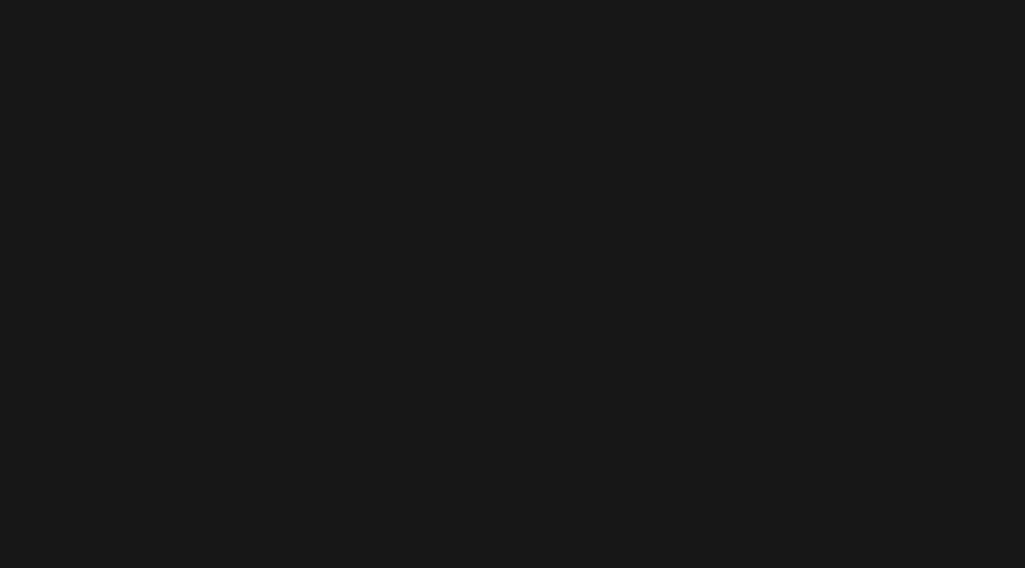
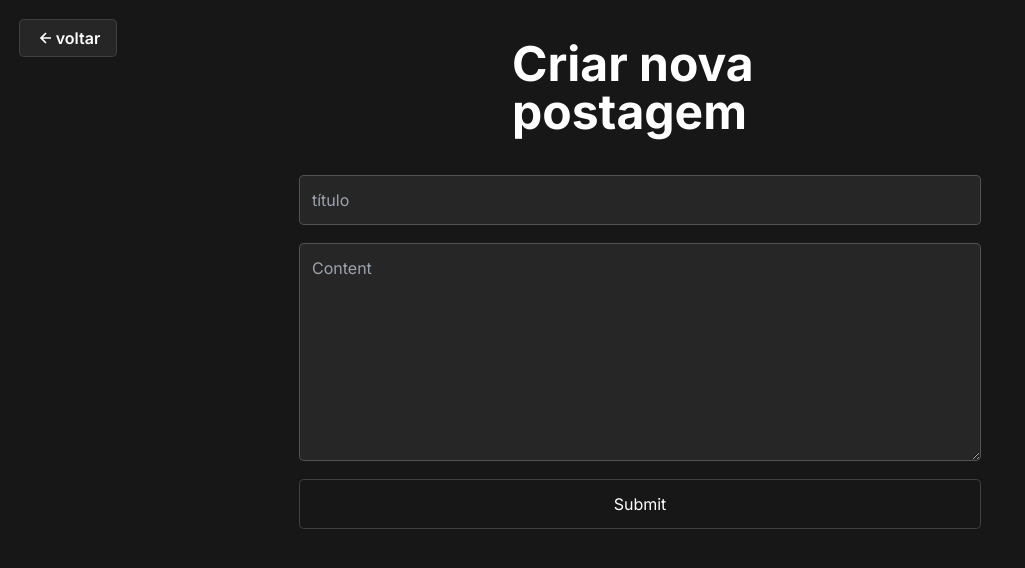
Before and after one commit to Gabrielll04/PrismaNextPostgres, a Next.js app: page /posts/create in a window 1280 px wide. Before the commit this address had no page. Shown: the top 568 px of the page, without its empty margins (0-1025 px from the left). Built offline with nearby package versions, Linux system fonts and the light colour scheme.

Commit message:
Listing posts

```diff
--- a/src/app/api/posts/route.ts
+++ b/src/app/api/posts/route.ts
@@ -9,11 +9,10 @@ export async function POST(req: Request) {
   const session = getCurrentUser()
 
   if (!session) {
-    return NextResponse.json('erro falta session')
+    return NextResponse.json('Não autorizado, error: 403',)
   }
 
   const body = await req.json()
-
   const newpost = await prisma.post.create({
     data: {
       title: body.title,
--- a/src/app/home/page.tsx
+++ b/src/app/home/page.tsx
@@ -1,11 +1,10 @@
+import PostCard from '@/components/PostCard'
 import prisma from '@/lib/prisma'
-
 import { getCurrentUser } from '@/lib/session'
 import Link from 'next/link'
 import { redirect } from 'next/navigation'
 
 export default async function HomePage() {
-
     const user = await getCurrentUser()
     console.log(user?.image)
     if (!user) {
@@ -27,7 +26,9 @@ export default async function HomePage() {
                     </div>
                 </div>
                 <section className='flex flex-col w-full max-h-none'>
-                    {JSON.stringify(posts)}
+                    {posts.map((post) => (
+                        <PostCard key={post.id} PostContent={post}/>
+                    ))}
                 </section>
             </article>
         </main>
--- a/src/app/posts/create/page.tsx
+++ b/src/app/posts/create/page.tsx
@@ -1,74 +1,14 @@
 'use client'
-import { useForm } from 'react-hook-form'
-import { zodResolver } from '@hookform/resolvers/zod'
-import { z } from 'zod'
-import { BiLeftArrowAlt } from 'react-icons/bi'
-import { redirect } from 'next/navigation'
-
-const CreatePostSchema = z.object({
-  title: z.string(),
-  content: z.string().optional()
-})
-
-type CreatePostSchemaData = z.infer<typeof CreatePostSchema>
+import NewPostButton from '@/components/NewPostButton'
+import NewPostForm from '@/components/NewPostForm'
 
 export default function CreatePostPage() {
-  const {register, handleSubmit, formState: { errors } } = useForm<CreatePostSchemaData>({
-    resolver: zodResolver(CreatePostSchema)
-  })
-
-  async function createPost(data: any) {
-    const post = await fetch('/api/posts', {
-      method: 'POST',
-      headers: {
-        "Content-Type": "application/json",
-      },
-      body: JSON.stringify({
-         title: data.title,
-         content: data.content
-      })
-    })
-
-    if (!post.ok) {
-      return 'erro painho'
-    }
-    const parsedJson = await post.json()
-    return console.log(parsedJson)
-  }
-
   return (
     <main className='flex w-screen h-screen justify-center'>
-      <button onClick={redirect('/home')} className='flex items-center justify-center w-24 h-9 bg-neutral-800 ring-1 font-semibold ring-neutral-700 m-5 rounded absolute left-0 transition ease-in-out hover:bg-neutral-600'>
-          <BiLeftArrowAlt size={20}/>
-          <span>voltar</span>
-      </button>
+      <NewPostButton />
       <article className='flex flex-col m-5 w-[45rem] p-5 space-y-10'>
         <p className='text-5xl font-bold w-64 text-left self-center'>Criar nova postagem</p>
-        <form
-          className='flex flex-col w-full space-y-5'
-          onSubmit={handleSubmit(createPost)}
-        >
-          <input
-            className='input-create h-12'
-            type='text'
-            placeholder='título'
-            required
-            {...register('title')}
-          />
-
-          <textarea
-            className='input-create py-3'
-            cols={50}
-            placeholder="Content"
-            rows={8}
-            {...register('content')}
-          />
-
-          <input
-            className='w-full h-12 bg-transparent ring-1 ring-neutral-700 rounded transition ease-in-out hover:bg-zinc-70 cursor-pointer active:bg-zinc-700'
-            type='submit'
-          />
-        </form>
+        <NewPostForm />
       </article>
     </main>
   )
--- /dev/null
+++ b/src/components/NewPostButton.tsx
@@ -0,0 +1,12 @@
+'use client'
+import Link from "next/link";
+import { BiLeftArrowAlt } from "react-icons/bi";
+
+export default function NewPostButton() {
+  return (
+    <Link href='/home' className='flex items-center justify-center w-24 h-9 bg-neutral-800 ring-1 font-semibold ring-neutral-700 m-5 rounded absolute left-0 transition ease-in-out hover:bg-neutral-600'>
+          <BiLeftArrowAlt size={20}/>
+          <span>voltar</span>
+    </Link>
+  )
+}
--- /dev/null
+++ b/src/components/NewPostForm.tsx
@@ -0,0 +1,61 @@
+import { useForm } from 'react-hook-form'
+import { zodResolver } from '@hookform/resolvers/zod'
+import { z } from 'zod'
+
+const CreatePostSchema = z.object({
+  title: z.string(),
+  content: z.string().optional()
+})
+
+type CreatePostSchemaData = z.infer<typeof CreatePostSchema>
+
+export default function NewPostForm() {
+  const {register, handleSubmit} = useForm<CreatePostSchemaData>({
+    resolver: zodResolver(CreatePostSchema)
+  })
+
+  async function createPost(data: any) {
+    const response = await fetch('/api/posts', {
+      method: 'POST',
+      headers: {
+        'Content-Type': 'application/json',
+      },
+      body: JSON.stringify({
+        title: data.title,
+        content: data.content
+      })
+    })
+
+    if (!response.ok) {
+      return 'an error was occured, error 500'
+    }
+  }
+
+  return (
+    <form
+      className='flex flex-col w-full space-y-5'
+      onSubmit={handleSubmit(createPost)}
+    >
+      <input
+        className='input-create h-12'
+        type='text'
+        placeholder='título'
+        required
+        {...register('title')}
+      />
+
+      <textarea
+        className='input-create py-3'
+        cols={50}
+        placeholder="Content"
+        rows={8}
+        {...register('content')}
+      />
+
+      <input
+        className='w-full h-12 bg-transparent ring-1 ring-neutral-700 rounded transition ease-in-out hover:bg-zinc-70 cursor-pointer active:bg-zinc-700'
+        type='submit'
+      />
+    </form>
+  )
+}
--- /dev/null
+++ b/src/components/PostCard.tsx
@@ -0,0 +1,8 @@
+'use client'
+export default function PostCard({PostContent}) {
+  return (
+    <main>
+        {PostContent.title}
+    </main>
+  )
+}
```
